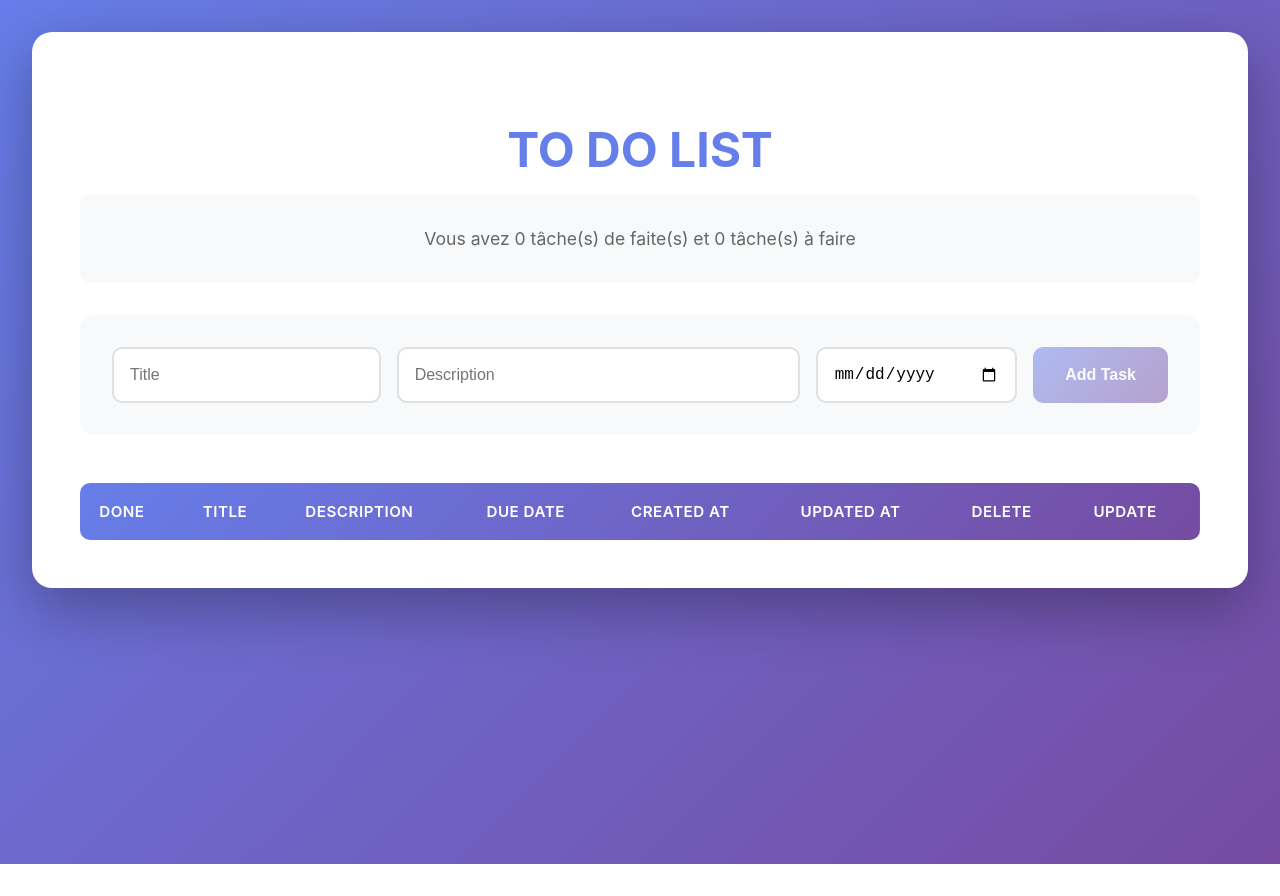
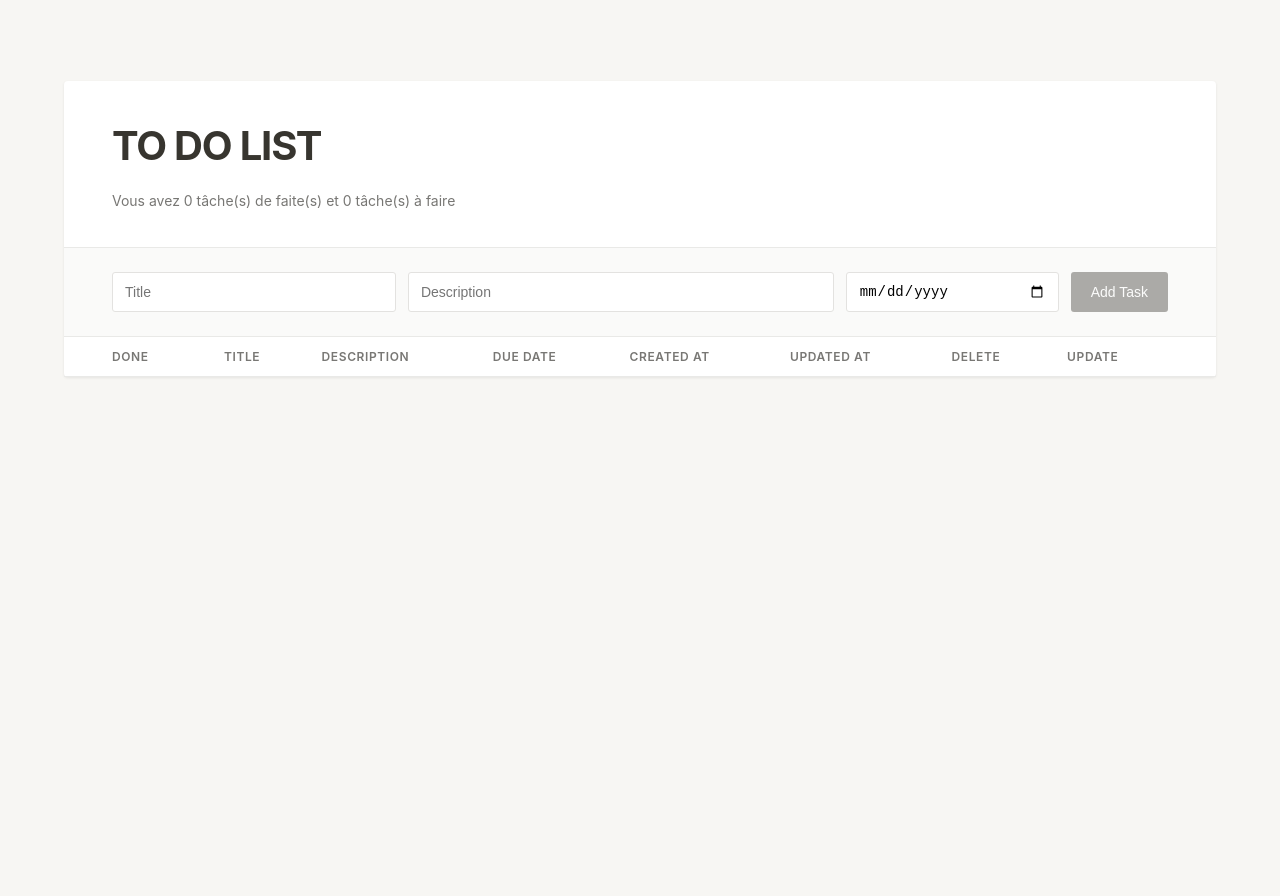
Before and after one commit to Hug0003/TodoList_React, a React (Create React App) app: page / in a window 1280 px wide. Before the commit the page ends 864 px from the top, so only its background shows below. Built offline with nearby package versions, Linux system fonts and the light colour scheme.

Commit message:
refont du visuel, plus sobre et confirmation a la suppression

```diff
--- a/public/index.html
+++ b/public/index.html
@@ -2,14 +2,12 @@
 <html lang="en">
   <head>
     <meta charset="utf-8" />
-    <link rel="icon" href="%PUBLIC_URL%/favicon.ico" />
     <meta name="viewport" content="width=device-width, initial-scale=1" />
     <meta name="theme-color" content="#000000" />
     <meta
       name="description"
       content="To do list en React"
     />
-    <link rel="apple-touch-icon" href="%PUBLIC_URL%/logo192.png" />
 
     <link rel="manifest" href="%PUBLIC_URL%/manifest.json" />
 
--- a/src/App.css
+++ b/src/App.css
@@ -1,182 +1,213 @@
 .App {
     min-height: 100vh;
-    background: linear-gradient(135deg, #667eea 0%, #764ba2 100%);
-    padding: 2rem;
+    background: #f7f6f3;
+    padding: 3rem 1.5rem;
+    font-family: -apple-system, BlinkMacSystemFont, 'Segoe UI', 'Roboto', 'Oxygen', sans-serif;
 }
 
 .todo-container {
-    max-width: 1200px;
+    width: 90vw;
     margin: 0 auto;
     background: white;
-    border-radius: 20px;
-    box-shadow: 0 20px 60px rgba(0, 0, 0, 0.3);
-    padding: 3rem;
+    border-radius: 4px;
+    box-shadow: 0 1px 3px rgba(0, 0, 0, 0.08);
+    padding: 0;
 }
 
 .todo-container h2 {
-    text-align: center;
-    color: #667eea;
-    font-size: 3rem;
-    margin-bottom: 1rem;
+    padding: 2.5rem 3rem 0.5rem 3rem;
+    color: #37352f;
+    font-size: 2.5rem;
+    margin-bottom: 0.5rem;
     font-weight: 700;
+    letter-spacing: -0.03em;
 }
 
 .task-stats {
-    text-align: center;
-    color: #666;
-    font-size: 1.1rem;
-    margin-bottom: 2rem;
-    padding: 1rem;
-    background: #f8f9fa;
-    border-radius: 10px;
+    padding: 0 3rem 1.5rem 3rem;
+    color: #787774;
+    font-size: 0.875rem;
+    margin-bottom: 0;
+    background: transparent;
+    border-radius: 0;
 }
 
 .todo-form {
     display: grid;
     grid-template-columns: 2fr 3fr 1.5fr auto;
-    gap: 1rem;
-    margin-bottom: 3rem;
-    padding: 2rem;
-    background: #f8f9fa;
-    border-radius: 15px;
+    gap: 0.75rem;
+    margin-bottom: 0;
+    padding: 1.5rem 3rem;
+    background: #fafaf9;
+    border-top: 1px solid #e9e9e7;
+    border-bottom: 1px solid #e9e9e7;
 }
 
 .todo-form input[type="text"],
 .todo-form input[type="date"] {
-    padding: 1rem;
-    border: 2px solid #e0e0e0;
-    border-radius: 10px;
-    font-size: 1rem;
-    transition: all 0.3s ease;
+    padding: 0.625rem 0.75rem;
+    border: 1px solid #e3e2e0;
+    border-radius: 3px;
+    font-size: 0.875rem;
+    transition: all 0.15s ease;
+    background: white;
 }
 
 .todo-form input[type="text"]:focus,
 .todo-form input[type="date"]:focus {
     outline: none;
-    border-color: #667eea;
-    box-shadow: 0 0 0 3px rgba(102, 126, 234, 0.1);
+    border-color: #9b9a97;
+    box-shadow: 0 0 0 1px #9b9a97;
 }
 
 .todo-form button[type="submit"] {
-    padding: 1rem 2rem;
-    background: linear-gradient(135deg, #667eea 0%, #764ba2 100%);
+    padding: 0.625rem 1.25rem;
+    background: #37352f;
     color: white;
     border: none;
-    border-radius: 10px;
-    font-size: 1rem;
-    font-weight: 600;
+    border-radius: 3px;
+    font-size: 0.875rem;
+    font-weight: 500;
     cursor: pointer;
-    transition: all 0.3s ease;
+    transition: all 0.15s ease;
 }
 
 .todo-form button[type="submit"]:hover:not(:disabled) {
-    transform: translateY(-2px);
-    box-shadow: 0 5px 15px rgba(102, 126, 234, 0.4);
+    background: #2f2e2a;
 }
 
 .todo-form button[type="submit"]:disabled {
-    opacity: 0.5;
+    opacity: 0.4;
     cursor: not-allowed;
 }
 
 .todo-table {
     width: 100%;
-    border-collapse: separate;
+    border-collapse: collapse;
     border-spacing: 0;
-    overflow: hidden;
-    border-radius: 10px;
 }
 
 .todo-table thead {
-    background: linear-gradient(135deg, #667eea 0%, #764ba2 100%);
-    color: white;
+    background: transparent;
+    color: #787774;
+    border-bottom: 1px solid #e9e9e7;
 }
 
 .todo-table th {
-    padding: 1.2rem;
+    padding: 0.75rem 1rem;
     text-align: left;
     font-weight: 600;
-    font-size: 0.95rem;
+    font-size: 0.75rem;
     text-transform: uppercase;
-    letter-spacing: 0.5px;
+    letter-spacing: 0.05em;
+}
+
+.todo-table th:first-child {
+    padding-left: 3rem;
+}
+
+.todo-table th:last-child {
+    padding-right: 3rem;
 }
 
 .todo-table tbody tr {
     background: white;
-    border-bottom: 1px solid #e0e0e0;
-    transition: all 0.3s ease;
+    border-bottom: 1px solid #f1f1ef;
+    transition: background 0.1s ease;
 }
 
 .todo-table tbody tr:hover {
-    background: #f8f9fa;
-    transform: scale(1.01);
-    box-shadow: 0 5px 15px rgba(0, 0, 0, 0.1);
+    background: #fafaf9;
 }
 
 .todo-table tbody tr.done {
-    opacity: 0.6;
+    opacity: 0.5;
+}
+
+.todo-table tbody tr.done td {
     text-decoration: line-through;
+    color: #9b9a97;
 }
 
 .todo-table td {
-    padding: 1rem;
-    font-size: 0.95rem;
+    padding: 0.875rem 1rem;
+    font-size: 0.875rem;
+    color: #37352f;
+}
+
+.todo-table td:first-child {
+    padding-left: 3rem;
+}
+
+.todo-table td:last-child {
+    padding-right: 3rem;
 }
 
 .todo-table input[type="checkbox"] {
-    width: 20px;
-    height: 20px;
+    width: 18px;
+    height: 18px;
     cursor: pointer;
-    accent-color: #667eea;
+    accent-color: #37352f;
+    border-radius: 3px;
 }
 
 .todo-table input[type="text"],
 .todo-table input[type="date"] {
     width: 100%;
     padding: 0.5rem;
-    border: 2px solid #e0e0e0;
-    border-radius: 5px;
-    font-size: 0.9rem;
+    border: 1px solid #e3e2e0;
+    border-radius: 3px;
+    font-size: 0.875rem;
     margin-bottom: 0.5rem;
+    background: white;
 }
 
 .todo-table input[type="text"]:focus,
 .todo-table input[type="date"]:focus {
     outline: none;
-    border-color: #667eea;
+    border-color: #9b9a97;
+    box-shadow: 0 0 0 1px #9b9a97;
 }
 
 .action-btn {
-    padding: 0.6rem 1.2rem;
+    padding: 0.5rem 1rem;
     border: none;
-    border-radius: 8px;
-    font-size: 0.9rem;
-    font-weight: 600;
+    border-radius: 3px;
+    font-size: 0.8125rem;
+    font-weight: 500;
     cursor: pointer;
-    transition: all 0.3s ease;
+    transition: all 0.15s ease;
     margin-right: 0.5rem;
 }
 
 .delete-btn {
-    background: #ff6b6b;
-    color: white;
+    background: transparent;
+    color: #eb5757;
+    border: 1px solid rgba(235, 87, 87, 0.3);
 }
 
 .delete-btn:hover {
-    background: #ff5252;
-    transform: translateY(-2px);
-    box-shadow: 0 5px 15px rgba(255, 107, 107, 0.4);
+    background: rgba(235, 87, 87, 0.08);
+    border-color: #eb5757;
 }
 
 .update-btn {
-    background: #4ecdc4;
+    background: #37352f;
     color: white;
+    width: 6rem;
 }
 
 .update-btn:hover {
-    background: #45b7af;
-    transform: translateY(-2px);
-    box-shadow: 0 5px 15px rgba(78, 205, 196, 0.4);
+    background: #2f2e2a;
+}
+
+.input_update{
+    width: 1rem;
+    padding: 0.5rem;
+    border: 1px solid #e3e2e0;
+    border-radius: 3px;
+    font-size: 0.875rem;
+    margin-bottom: 0.5rem;
 }
 
 @media (max-width: 1024px) {
--- a/src/compenents/ToDoList.tsx
+++ b/src/compenents/ToDoList.tsx
@@ -17,7 +17,6 @@ function ToDoList() {
     const [title, setTitle] = useState<string>('');
     const [description, setDescription ] = useState<string>('');
     const [dueDate, setDueDate] = useState<string>("");
-    const [updatedAt, setUpdatedAt] = useState<string>("");
     const [editingId, setEditId] = useState<number | null>(null)
 
 
@@ -35,8 +34,12 @@ function ToDoList() {
             return;
         }
 
+        const today = new Date();
+        today.setHours(0, 0, 0, 0);
+        const due = new Date(dueDate);
+        due.setHours(0, 0, 0, 0);
 
-        if (new Date(dueDate).getTime() < new Date().getTime()) {
+        if (due.getTime() < today.getTime()) {
             alert("La date d'échéance doit être ultérieure à la date actuelle.");
             return;
         }
@@ -75,13 +78,14 @@ function ToDoList() {
     function delTask(e: React.MouseEvent<HTMLButtonElement>, id: number) {
         e.preventDefault();
         console.log(id)
-        setTasks(tasks.filter((task) => task.id !== id));
+        const confirmation = prompt("Êtes-vous sûr de vouloir supprimer cette tâche ? (oui/non)")
+        if (confirmation?.toLowerCase() === "oui") {
+            setTasks(tasks.filter((task) => task.id !== id));
+            alert("tache n°" + id + " supprimée");
+        } else {
+            alert("suppression annulée");
+        }
     }
-
-    function updateTask(e: React.MouseEvent<HTMLButtonElement>, id: number) {
-        e.preventDefault();
-    }
-
 
     function getTasks() {
         return tasks.map((task) => {
@@ -101,9 +105,10 @@ function ToDoList() {
                 {isEditing ? (
                     <>
                         <td>
-                            <input
+                        <input
                                 type="text"
                                 value={task.title}
+                                className="input_update"
 
                                 onChange={(e) =>
                                     setTasks(tasks.map(t =>
@@ -111,9 +116,13 @@ function ToDoList() {
                                     ))
                                 }
                             />
+                        </td>
+                            <td>
                             <input
                                 type="text"
                                 value={task.description}
+                                className="input_update"
+
                                 onChange={(e) => {
                                     setTasks(tasks.map(t =>
                                         t.id === task.id ? { ...t, description: e.target.value, updatedAt: String(Date.now()) } : t
@@ -121,15 +130,20 @@ function ToDoList() {
                                 }
                             }
                             />
+                            </td>
+                        <td>
                             <input
                             type="date"
                             value={task.dueDate}
+                            className="input_update"
+
                             onChange={(e) => {
                                 setTasks(tasks.map(t =>
                                     t.id === task.id ? { ...t, description: e.target.value, updatedAt: String(Date.now()) } : t
                                 ))
                             }}/>
                         </td>
+
                         <td>{formatDate(task.createdAt)}</td>
                         <td>{formatDate(task.updatedAt)}</td>
                         <td>
@@ -140,9 +154,10 @@ function ToDoList() {
                         </td>
                         <td>
                             <button className="action-btn update-btn" value={task.id} onClick={(e) => {
-                                setEditId(task.id)
+                                if(task.title.length <= 3) return;
+                                setEditId(null);
 
-                            }}>Update
+                            }}>Save
                             </button>
                         </td>
                     </>
```
